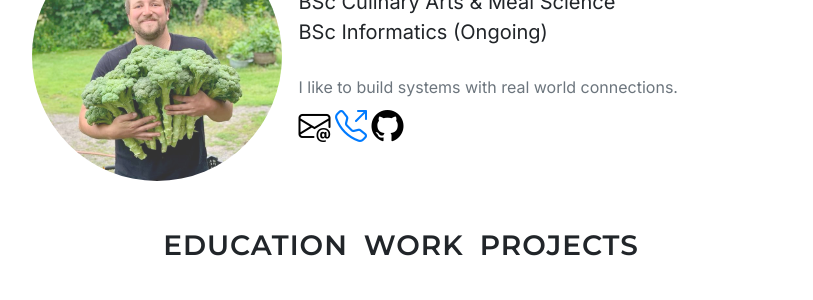
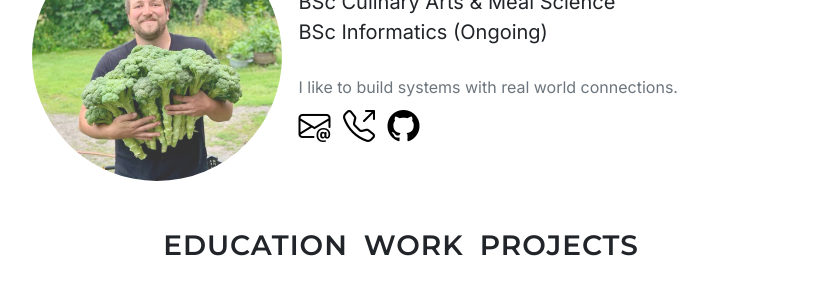
Before and after one commit to gbrggrn/gbrggrn.github.io, a Jekyll site: the page built from index.html, in a window 1280 px wide. Shown: the part 133-433 px from the top of the page, without its empty margins (239-1052 px from the left). Built offline with Jekyll 4.4.1, drawn with Linux system fonts in a browser that asks for light colours.

Commit message:
Update default.html

```diff
--- a/_layouts/default.html
+++ b/_layouts/default.html
@@ -32,7 +32,7 @@
         </a>
 
         <a href="tel:+46730571941" class="phone-tooltip" data-number="073-057 19 41">
-          <i class="bi bi-telephone-outbound" style="font-size: 2rem;"></i>
+          <i class="bi bi-telephone-outbound px-2" style="font-size: 2rem; color: black;"></i>
         </a>
 
         <a href="https://github.com/gbrggrn/" target="_blank" class="text-decoration-none">
```
